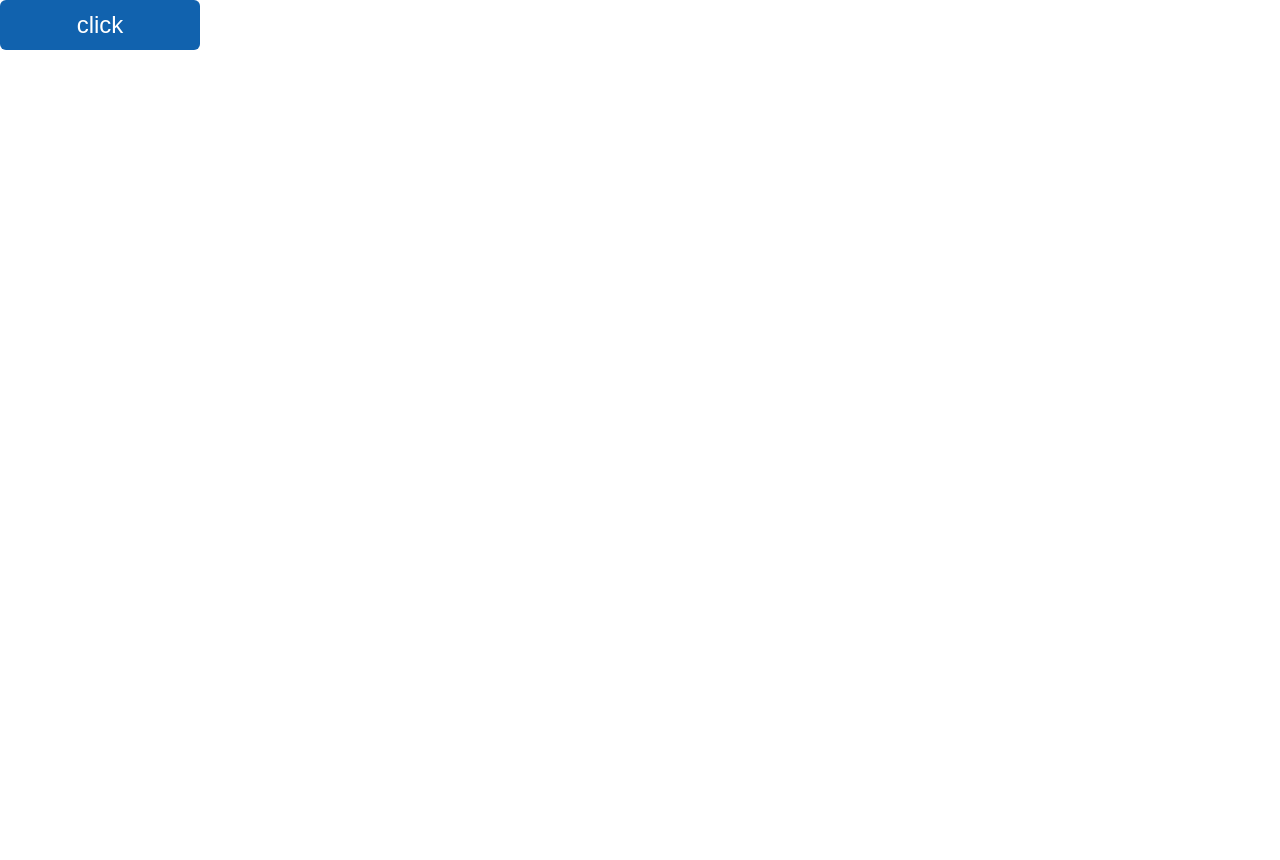
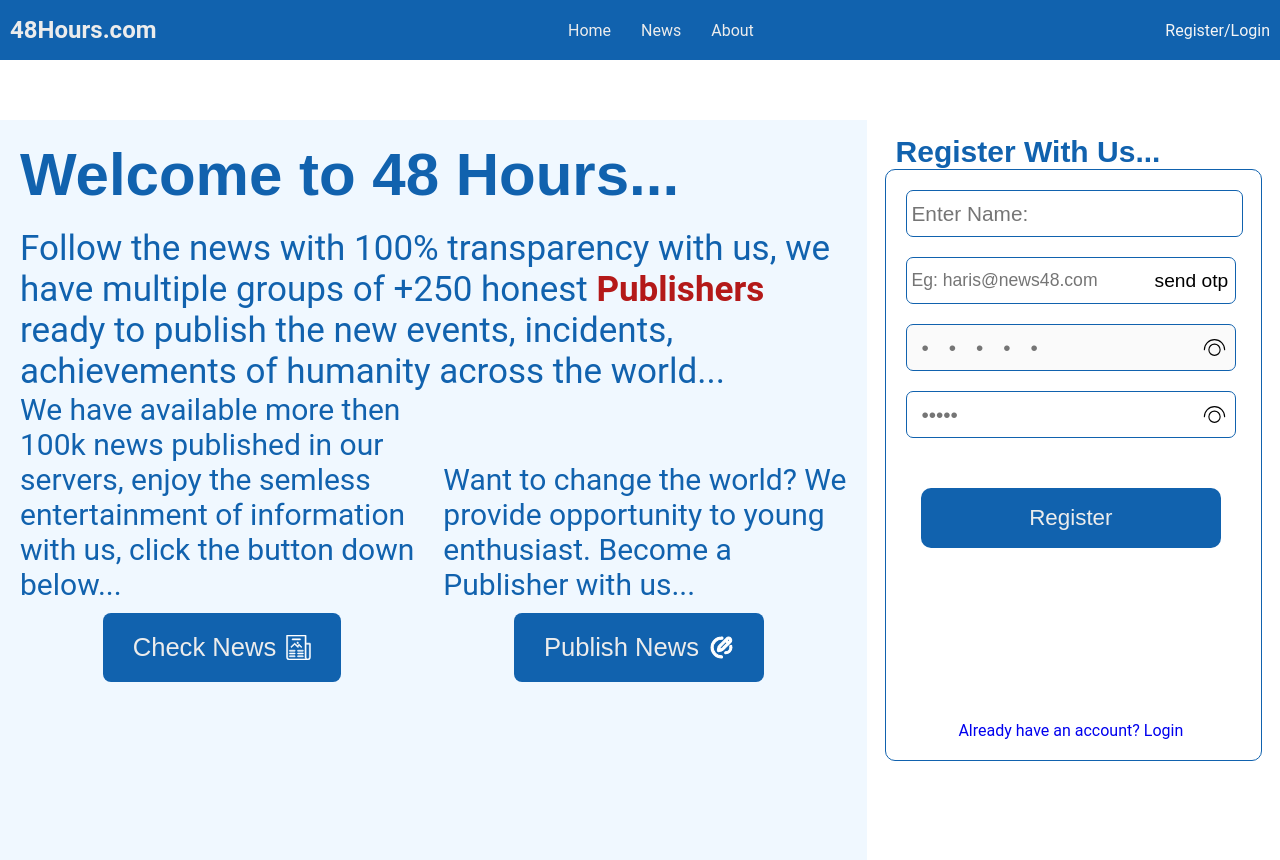
Before and after one commit to Saumya-Kanti-Sarma/News48, a React (Vite) app: page / in a window 1280 px wide. Before the commit the page ends 800 px from the top, so only its background shows below. Built offline with nearby package versions, Linux system fonts and the light colour scheme.

Commit message:
added home

```diff
--- a/src/Code/C_home.jsx
+++ b/src/Code/C_home.jsx
@@ -1,16 +1,59 @@
+//src/routes/customer/home/C_home.jsx
 import React from 'react'
-import Btn from '../Constants/Btn'
+import Navbar from '../Components/Navbar/Navbar'
+import "./Styles/C_home.css"
+import { useNavigate } from 'react-router-dom'
 const C_home = () => {
+  const navigate = useNavigate();
   return (
-    <div>
-      <Btn
-        text={"click"}
-        onClick={() => { alert("hello") }}
-        fontSize={"1.5rem"}
-        width={"200px"}
-        height={"50px"}
-      />
-    </div>
+    <>
+      <div className="main-home-area">
+        <nav id='nav-area'><Navbar /></nav>
+
+        <main id='main-area-nav'>
+          <div className="content-home">
+            <h1>Welcome to 48 Hours...</h1>
+            <br />
+            <p>Follow the news with 100% transparency with us, we have multiple groups of +250 honest <b>Publishers</b> ready to publish the new events, incidents, achievements of humanity across the world...</p>
+            <div className='more-ofit'>
+              <p>
+                We have available more then 100k news published in our servers, enjoy the semless entertainment of information with us, click the button down below...
+              </p>
+              <p>Want to change the world? We provide opportunity to young enthusiast. Become a Publisher with us...</p>
+            </div>
+            <div className='button-area-home'>
+              <button onClick={() => { navigate("/news") }}>Check News <img src="newspaper.svg" className="btn-img" /></button>
+              <button onClick={() => { navigate("/publisher/") }}>Publish News<img src="pen.svg" className="btn-img" /></button>
+            </div>
+          </div>
+          <aside className='login-aside'>
+            <h1>Register With Us...</h1>
+            <div className="register">
+              <div className="input-area">
+                <input type="text" name='name' placeholder='Enter Name: ' />
+                <div className="otp-div">
+                  <input type="email" name='email' placeholder='Eg: haris@news48.com' id='email' />
+                  <button id='email-btn'>send otp</button>
+                </div>
+                <div className='enter-otp' >
+                  <input type="password" placeholder='•••••' disabled={true} />
+                  <img src="Basic/see.svg" id='otp-btn' />
+                </div>
+                <div className='enter-password'>
+                  <input type="password" placeholder='•••••' />
+                  <img src="Basic/see.svg" id='pass-btn' />
+                </div>
+                <button id='register-btn'>Register</button>
+              </div>
+
+
+              <a href="#">Already have an account? Login</a>
+            </div>
+            <br />
+          </aside>
+        </main>
+      </div>
+    </>
   )
 }
 
--- a/src/Code/Styles/C_home.css
+++ b/src/Code/Styles/C_home.css
@@ -0,0 +1,321 @@
+:root {
+  --blue: #1162ae;
+  --red: #b41919;
+  --green: #29d82b;
+  --lightgray: #ececec;
+  --darkgray: #8f8e8e;
+
+}
+
+
+#main-area-nav {
+  margin-top: 60px;
+  width: 100%;
+  display: flex;
+}
+
+.content-home {
+  background-color: aliceblue;
+  flex: 2;
+  display: flex;
+  flex-direction: column;
+  color: var(--blue);
+  padding-left: 20px;
+  padding-right: 20px;
+  height: calc(100vh - 60px);
+}
+
+
+.content-home h1 {
+  font-size: 60px;
+  font-weight: 800;
+  text-align: left;
+  padding-top: 20px;
+  margin: 0;
+}
+
+.content-home p {
+  font-size: 35px;
+}
+
+.content-home b {
+  color: var(--red);
+}
+
+.more-ofit,
+.button-area-home {
+  display: flex;
+  align-items: end;
+  margin-bottom: 20px;
+  gap: 20px;
+}
+
+.more-ofit p {
+  flex: 1;
+  font-size: 30px;
+}
+
+.button-area-home {
+  margin: 0 auto;
+  width: 80%;
+  height: 60px;
+  justify-content: space-between;
+}
+
+.button-area-home button {
+  display: flex;
+  align-items: center;
+  gap: 10px;
+  font-size: 1.6rem;
+  padding: 20px 30px;
+  border: none;
+  background-color: var(--blue);
+  color: var(--lightgray);
+  border-radius: 8px;
+  cursor: pointer;
+  transition: 0.13s ease-in-out;
+}
+
+.button-area-home button:hover {
+  box-shadow: 0 0 10px #000000a8;
+}
+
+.btn-img {
+  width: 25px;
+}
+
+/* Form styles */
+
+.login-aside {
+  flex: 1;
+}
+
+.login-aside h1 {
+  margin: 0 auto;
+  margin-top: 15px;
+  width: 86%;
+  max-width: 600px;
+  margin-bottom: 0;
+  text-align: left;
+  color: var(--blue);
+  font-size: 30px;
+}
+
+.register {
+  display: flex;
+  flex-direction: column;
+  width: 80%;
+  max-width: 600px;
+  padding: 20px;
+  margin: 0 auto;
+  padding-right: 25px;
+  gap: 10px;
+  align-items: center;
+  border-radius: 10px;
+  height: calc(90vh - 100px);
+  max-width: 600px;
+  max-height: 550px;
+  justify-content: space-between;
+  border: 1px solid var(--blue);
+  margin-bottom: 30px;
+}
+
+
+
+.input-area {
+  width: 100%;
+  display: flex;
+  flex-direction: column;
+  gap: 20px;
+}
+
+.register input {
+  height: 35px;
+  width: 100%;
+  border-radius: 7px;
+  padding: 5px 5px;
+  padding-right: 0;
+  border: 1px solid var(--blue);
+  font-size: 1.3rem;
+}
+
+.otp-div,
+.enter-otp,
+.enter-password {
+  display: flex;
+  position: relative;
+}
+
+#email-btn,
+#pass-btn,
+#otp-btn {
+  position: absolute;
+  right: 0;
+  top: 10%;
+  font-size: 1.2rem;
+  padding: 8px;
+  border: none;
+  background: transparent;
+  cursor: pointer;
+}
+
+#email-btn {
+  background-color: transparent;
+}
+
+.otp-div input {
+  font-size: 1.1rem;
+}
+
+#pass-btn,
+#otp-btn {
+  width: 27px;
+  top: 5%;
+}
+
+.enter-otp input,
+.enter-password input {
+  letter-spacing: 20px;
+  padding-left: 15px;
+}
+
+.enter-password input {
+  letter-spacing: normal;
+}
+
+#register-btn {
+  border: none;
+  width: 300px;
+  margin: 0 auto;
+  height: 60px;
+  background-color: var(--blue);
+  color: var(--lightgray);
+  font-size: 1.4rem;
+  border-radius: 10px;
+  margin-top: 30px;
+  cursor: pointer;
+}
+
+
+@media (max-width:1220px) {
+
+  .content-home h1 {
+    font-size: 50px;
+  }
+
+  .content-home p {
+    font-size: 25px;
+  }
+
+  .button-area-home button {
+    font-size: 1.4rem;
+    padding: 15px 25px;
+  }
+
+  .button-area-home {
+    width: 90%;
+  }
+
+}
+
+@media (max-width:780px) {
+  #main-area-nav {
+    display: block;
+  }
+
+  .content-home {
+    height: calc(100vh - 60px);
+  }
+
+  .content-home h1 {
+    font-size: 40px;
+  }
+
+  .content-home p {
+    font-size: 20px;
+  }
+
+  .button-area-home button {
+    font-size: 1.2rem;
+    padding: 15px 25px;
+    margin-bottom: 30px;
+  }
+
+  .button-area-home {
+    width: 100%;
+  }
+
+}
+
+@media (max-width:480px) {
+
+  .content-home h1 {
+    font-size: 36px;
+  }
+
+  .content-home p {
+    font-size: 22px;
+  }
+
+  .more-ofit p {
+    font-size: 18px;
+    margin-bottom: 35px;
+  }
+
+  .button-area-home button {
+    font-size: 1.13rem;
+    padding: 15px;
+  }
+
+  .btn-img {
+    width: 18px;
+  }
+
+  .button-area-home button:hover {
+    box-shadow: none;
+  }
+
+}
+
+@media (max-width:390px) {
+
+  .content-home h1 {
+    font-size: 30px;
+  }
+
+  .content-home p {
+    font-size: 20px;
+  }
+
+  .more-ofit p {
+    font-size: 16px;
+    margin-bottom: 35px;
+  }
+
+  .button-area-home button {
+    font-size: 14px;
+    padding: 15px;
+  }
+
+  .btn-img {
+    width: 15px;
+  }
+
+  .otp-div input {
+    font-size: 1rem;
+  }
+
+  .enter-otp input {
+    letter-spacing: 10px;
+    padding-left: 15px;
+  }
+
+  .input-area input {
+    font-size: 14px;
+  }
+
+  #email-btn {
+    font-size: 14px;
+    top: 15%;
+  }
+}
--- a/src/Components/Navbar/Navbar.css
+++ b/src/Components/Navbar/Navbar.css
@@ -0,0 +1,100 @@
+:root {
+  --blue: #1162ae;
+  --red: #b41919;
+  --green: #29d82b;
+  --lightgray: #ececec;
+  --darkgray: #8f8e8e;
+
+}
+
+.real-nav-area {
+  display: flex;
+  overflow: hidden;
+  color: whitesmoke;
+  background-color: var(--blue);
+  height: 100%;
+  min-height: 60px;
+  justify-content: space-between;
+  align-items: center;
+  padding: 0 10px;
+}
+
+.real-nav-area h1,
+.real-nav-area p {
+  cursor: pointer;
+  user-select: none;
+}
+
+.nav-uls {
+  display: flex;
+  gap: 30px;
+  list-style: none;
+  align-items: center;
+}
+
+.nav-links {
+  cursor: pointer;
+}
+
+.nav-links a,
+.real-nav-area h1 a {
+  cursor: pointer;
+  text-decoration: none;
+  color: var(--lightgray);
+}
+
+#menu-btn {
+  display: none;
+  background-color: transparent;
+  border: none;
+}
+
+#menu-img {
+  width: 40px;
+}
+
+.phone-menu {
+  display: none;
+  background-color: var(--blue);
+  height: calc(100vh - 60px);
+  position: absolute;
+  right: 0;
+  overflow: hidden;
+  width: 200px;
+  z-index: 200;
+  margin-bottom: 300px;
+  /* Add this line */
+}
+
+.phone-uls {
+  display: flex;
+  flex-direction: column;
+  align-items: center;
+  height: 95%;
+  justify-content: space-evenly;
+  list-style: none;
+  color: var(--lightgray);
+}
+
+@media (max-width: 620px) {
+
+  .nav-uls,
+  .real-nav-area p {
+    display: none;
+  }
+
+  #menu-btn {
+    display: block;
+  }
+
+  .phone-menu {
+    display: block;
+    transition: ease-in-out 0.14s;
+  }
+
+  .nav-links-phone a {
+    color: #ececec;
+    text-decoration: none;
+    font-size: 1.2rem;
+  }
+}
--- a/src/Components/Navbar/Navbar.jsx
+++ b/src/Components/Navbar/Navbar.jsx
@@ -1,10 +1,39 @@
-import React from 'react'
+//src/components/navbar/Navbar.jsx
+import React, { useState } from 'react'
+import "./Navbar.css"
+import { Link } from 'react-router-dom';
+const Navbar = () => {
+  const [menu, setMenu] = useState("-100%"); // toggling the right shift of the menu
+  const [img, setImg] = useState("menu"); // toggling the menu image
 
-const Navbar = () => {
+  function menuHandler() {
+    img == "menu" ? setImg("back") : setImg("menu");
+    menu == "-100%" ? setMenu("0") : setMenu("-100%");
+  }
   return (
-    <div>
-      Navbar
-    </div>
+    <>
+      <div className='real-nav-area'>
+        <h1><Link to={"/"}>48Hours.com</Link></h1>
+        <ul className='nav-uls'>
+          <li className='nav-links'><Link to={"/"}>Home</Link></li>
+          <li className='nav-links'><Link to={"/news"}>News</Link></li>
+          <li className='nav-links'><Link to={"/about"}>About</Link></li>
+        </ul>
+        <p>Register/Login</p>
+        <button id='menu-btn' onClick={menuHandler}>
+          <img src={`./Basic/${img}.svg`} id="menu-img" />
+        </button>
+      </div>
+      <div className="phone-menu" style={{
+        right: menu
+      }}>
+        <ul className='phone-uls'>
+          <li className='nav-links-phone'><Link to={"/"}>home</Link></li>
+          <li className='nav-links-phone'><Link to={"/news"}>News</Link></li>
+          <li className='nav-links-phone'><Link to={"/about"}>About</Link></li>
+        </ul>
+      </div>
+    </>
   )
 }
 
```
